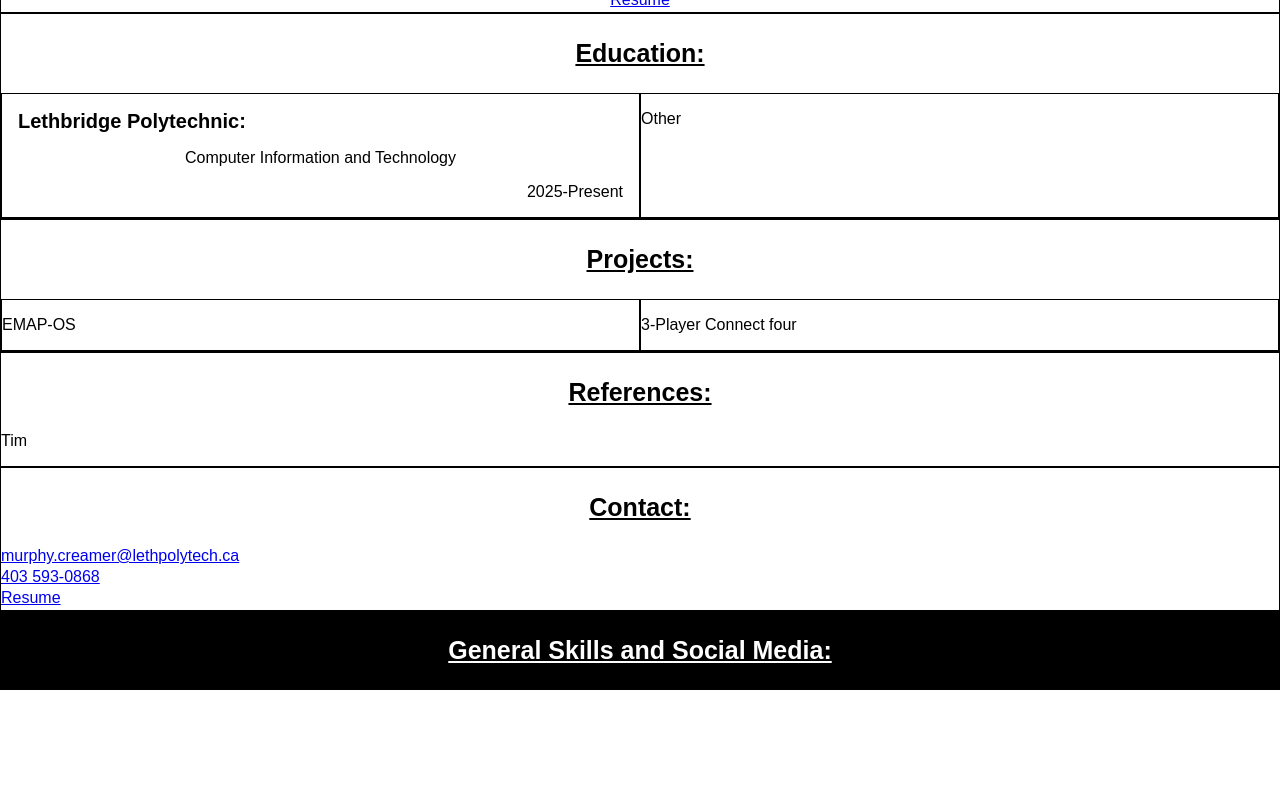
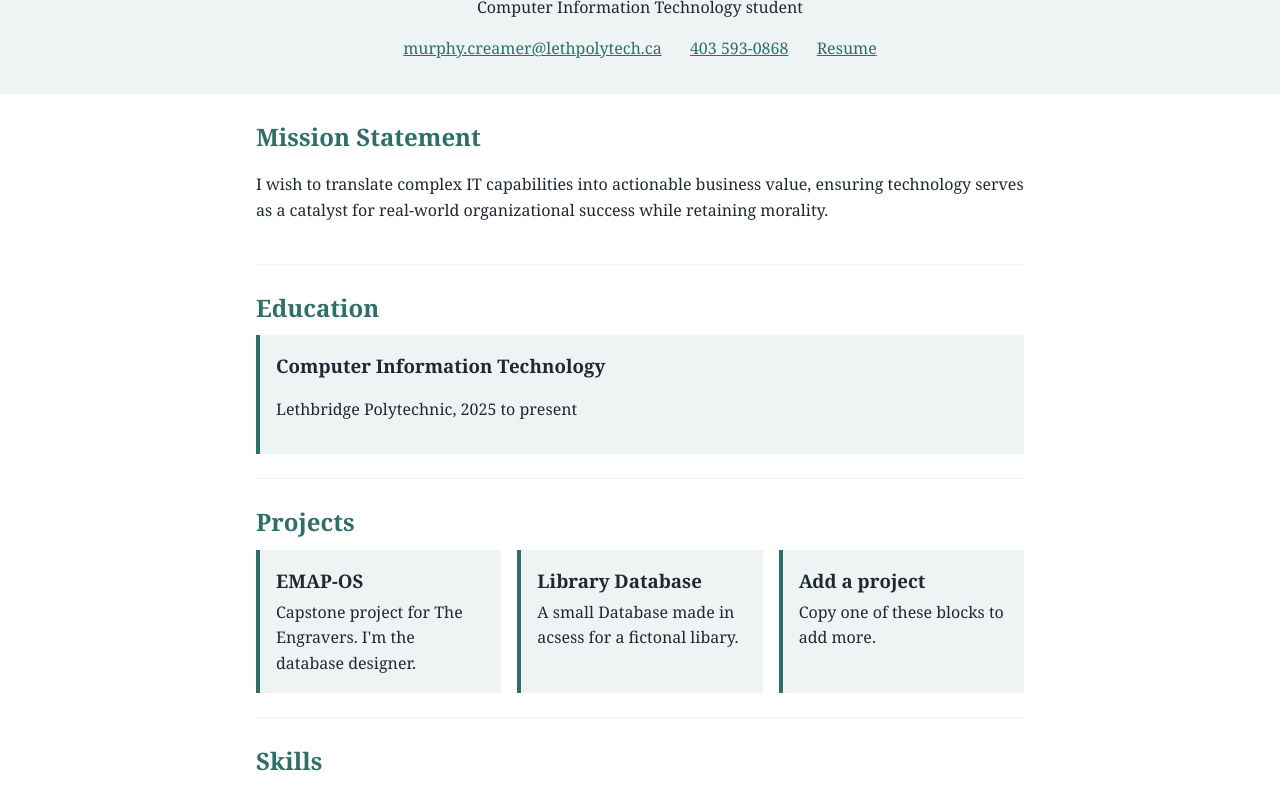
Before and after one commit to OwenKenn/MurphyCreamer, a plain HTML site: page index.html in a window 1280 px wide. Shown: the part 134-919 px from the top of the page. Before the commit the page ends 824 px from the top, so only its background shows below. Drawn offline with Linux system fonts and the light colour scheme.

Commit message:
Made substantal changes. Redesigned html and CSS. TODO: Add all content, finalize style, add proper nav at top with IDs.

```diff
--- a/index.html
+++ b/index.html
@@ -1,73 +1,77 @@
 <!DOCTYPE html>
-<html>
+<html lang="en">
 	<head>
-		<title>Murphy Creamer</title>
-		<!--
-		This should work to replace the defualt globe image
-		<link rel="icon" href="//pathtofile" type="image/png">
-		-->
-		<link rel='stylesheet' href='indexCSS.css'>
+		<meta charset="utf-8">
 		<meta name="viewport" content="width=device-width, initial-scale=1">
+		<title>Murphy Creamer | Portfolio</title>
+		<!--Put thing here to get rid of globe defualt image-->
+		<link rel="stylesheet" href="indexCSS.css">
 	</head>
 
 	<body>
 		<header>
 			<h1>Murphy Creamer</h1>
-			<ul>
-				<li><a href='mailto:murphy.creamer@lethpolytech.ca'>murphy.creamer@lethpolytech.ca</a></li>
-				<li><a href='tel:+14035930868'>403 593-0868</a></li>
-				<li><a href='\documents\Resume.pdf'>Resume</a></li>
+			<p>Computer Information Technology student</p>
+			<ul class="links">
+				<li><a href="mailto:murphy.creamer@lethpolytech.ca">murphy.creamer@lethpolytech.ca</a></li>
+				<li><a href="tel:+14035930868">403 593-0868</a></li>
+				<li><a href="documents/Resume.pdf">Resume</a></li>
 			</ul>
 		</header>
+
 		<main>
-			<div id='edu'>
-			<h3>Education:</h3>
-				<div id='indivEdu'>
-					<div id='edu1'>
-							<p class='eduTitle'>Lethbridge Polytechnic:</p>
-							<p class='eduCont'>Computer Information and Technology</p>
-							<p class='eduDate'>2025-Present</p>
+			<section id="about">
+				<h2>Mission Statement</h2>
+				<p>
+					I wish to translate complex IT capabilities into actionable business value, ensuring technology serves as a catalyst for real-world organizational success while
+					retaining morality.
+				</p>
+			</section>
+
+			<section id="education">
+				<h2>Education</h2>
+				<div class="item">
+					<h3>Computer Information Technology</h3>
+					<!--span-->
+					<p>Lethbridge Polytechnic, 2025 to present</p></span>
+				</div>
+			</section>
+
+			<section id="projects">
+				<h2>Projects</h2>
+				<div class="cards">
+					<div class="card">
+						<h3>EMAP-OS</h3>
+						<p>Capstone project for The Engravers. I'm the database designer.</p>
 					</div>
-					<div id='edu2'>
-							<p>Other</p>
+					<div class="card">
+						<h3>Library Database</h3>
+						<p>A small Database made in acsess for a fictonal libary. </p>
+					</div>
+					<div class="card">
+						<h3>Add a project</h3>
+						<p>Copy one of these blocks to add more.</p>
 					</div>
 				</div>
-			</div>
+			</section>
 
-			<div id='pro'>
-				<h3>Projects:</h3>
-				<div id='indivPro'>
-					<div id='pro1'>
-						<p>EMAP-OS</p>
-					</div>
-					<div id='pro2'>
-						<p>3-Player Connect four</p>
-					</div>
-				</div>
-			</div>
-
-			<div id='ref'>
-				<div id='indivRef'>
-					<h3>References:</h3>
-						<p>Tim</p>
-				</div>
-			</div>
-
-			<div id='con'>
-				<h3>Contact:</h3>
-					<ul>
-						<li><a href='mailto:murphy.creamer@lethpolytech.ca'>murphy.creamer@lethpolytech.ca</a></li>
-						<li><a href='tel:+14035930868'>403 593-0868</a></li>
-						<li><a href='\documents\Resume.pdf'>Resume</a></li>
-					</ul>
-			</div>
+			<section id="skills">
+				<h2>Skills</h2>
+				<ul class="tags">
+				<!--Add the images here for each of these skills-->
+					<li>SQL</li>
+					<li>ERD design</li>
+					<li>Python</li>
+					<li>C#</li>
+					<li>Java</li>
+					<li>HTML</li>
+					<li>CSS</li>
+				</ul>
+			</section>
 		</main>
 
 		<footer>
-			<div id='gen'>
-				<h3>General Skills and Social Media:</h3>
-			</div>
+			<p>Contact: <a href="mailto:murphy.creamer@lethpolytech.ca">murphy.creamer@lethpolytech.ca</a></p>
 		</footer>
 	</body>
-
 </html>
--- a/indexCSS.css
+++ b/indexCSS.css
@@ -1,149 +1,102 @@
-/**
-	Desktop website style
-**/
+:root {
+	--text: #1f2933;
+	--background: #ffffff;
+	--accent: #2f6f6a;
+	--light: #eef4f3;
+}
+
 body {
+	margin: 0;
+	min-height: 100vh;
 	display: flex;
 	flex-direction: column;
-	min-height: 100vh;
-	padding: 0;
-	margin: 0;
-	font-family: 'Maiandra GD', sans-serif;
+	font-family: Georgia, serif;
+	line-height: 1.6;
+	color: var(--text);
+	background: var(--background);
+}
+
+a {
+	color: var(--accent);
 }
 
 header {
-	/*Temp border*/
-	border: 1px black solid;
 	text-align: center;
+	padding: 3rem 1rem 2rem;
+	background: var(--light);
 }
-	h1 {
-		font-size: 45px;
-		margin-bottom: 0;
-	}
+h1 {
+	margin: 0;
+	font-size: 3rem;
+}
+header p {
+	margin: 0.25rem 0 1rem;
+}
+
+ul {
+	list-style: none;
+	padding: 0;
+	margin: 0;
+}
+.links li {
+	display: inline-block;
+	margin: 0 0.75rem;
+}
 
 main {
-	display: grid;
-	grid-template-areas:
-			"edu"
-			"pro"
-			"ref"
-			"con"
-			"gen"
-	;
+	flex: 1;
+	width: 100%;
+	max-width: 800px;
+	margin: 0 auto;
+	padding: 0 1rem;
+	box-sizing: border-box;
+}
+section {
+	padding: 1.5rem 0;
+	border-bottom: 1px solid var(--light);
+}
+h2 {
+	margin: 0 0 0.5rem;
+	color: var(--accent);
+}
+h3 {
+	margin: 0 0 0.25rem;
 }
 
-#edu {
-	/*Temp border*/
-	border: 1px black solid;
-	grid-area: edu;
-}
-	#indivEdu {
-		display: grid;
-		grid-template-columns: repeat(2, minmax(0, 1fr));
-		grid-template-areas:
-				"edu1	edu2"
-		;
-	}
-		#edu1 {
-			/*Temp border*/
-			border: 1px black solid;
-		}
-		#edu2 {
-			/*Temp border*/
-			border: 1px black solid;
-		}
-
-	.eduTitle {
-		font-weight: bold;
-		font-size: 20px;
-		margin: 1rem;
-	}
-	.eduCont {
-		text-align: center;
-		margin: 1rem;
-	}
-	.eduDate {
-		text-align: right;
-		margin: 1rem;
-	}
-
-#pro {
-	/*Temp border*/
-	border: 1px black solid;
-	grid-area: pro;
-}
-	#indivPro {
-		display: grid;
-		grid-template-columns: repeat(2, minmax(0, 1fr));
-		grid-template-areas:
-				"pro1	pro2"
-		;
-	}
-	#pro1 {
-		grid-area: pro1;
-		/*Temp border*/
-		border: 1px black solid;
-	}
-	#pro2 {
-		grid-area: pro2;
-		/*Temp border*/
-		border: 1px black solid;
-	}
-
-#ref {
-	/*Temp border*/
-	border: 1px black solid;
-	grid-area: ref;
+.item {
+	padding: 1rem;
+	background: var(--light);
+	border-left: 4px solid var(--accent);
 }
 
-#con {
-	/*Temp border*/
-	border: 1px black solid;
-	grid-area: con;
+.cards {
+	display: grid;
+	grid-template-columns: repeat(auto-fit, minmax(220px, 1fr));
+	gap: 1rem;
+}
+.card {
+	padding: 1rem;
+	background: var(--light);
+	border-left: 4px solid var(--accent);
+}
+.card p {
+	margin: 0;
 }
 
-#gen {
-	grid-area: gen;
+.tags li {
+	display: inline-block;
+	margin: 0 0.5rem 0.5rem 0;
+	padding: 0.25rem 0.75rem;
+	background: var(--light);
+	border-radius: 1rem;
 }
 
 footer {
-	background-color: black;
-	color: white;
-	flex: 1;
+	text-align: center;
+	padding: 1.5rem 1rem;
+	background: var(--text);
+	color: var(--background);
 }
-
-ul {
-	list-style-type: none;
-	padding: 0;
-	margin: 0;
+footer a {
+	color: var(--background);
 }
-	li {
-		margin-bottom: 3px;
-	}
-
-h3 {
-	text-align: center;
-	font-size: 25px;
-	text-decoration: underline;
-}
-
-/**
-	Tablet website style
-**/
-@media (max-width: 767px) {
-	#indivEdu, #indivPro {
-		grid-template-columns: 1fr;
-		grid-template-areas:
-			"edu1"
-			"edu2";
-	}
-	#indivPro {
-		grid-template-areas:
-			"pro1"
-			"pro2";
-	}
-}
-
-/**
-	Mobile website style
-	*if necessary
-**/
```
